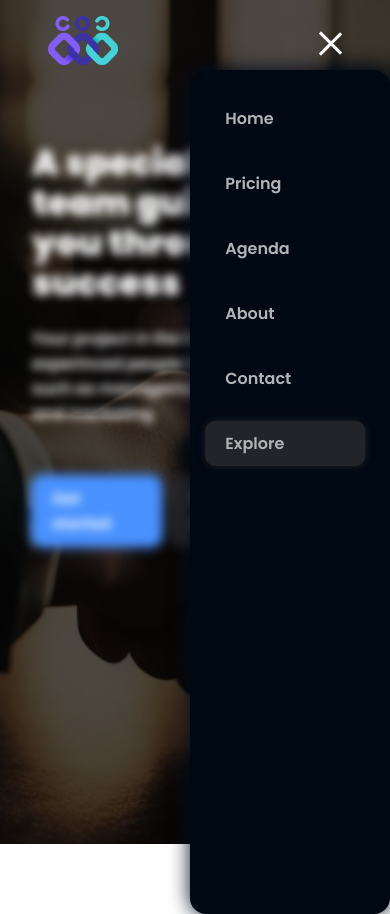
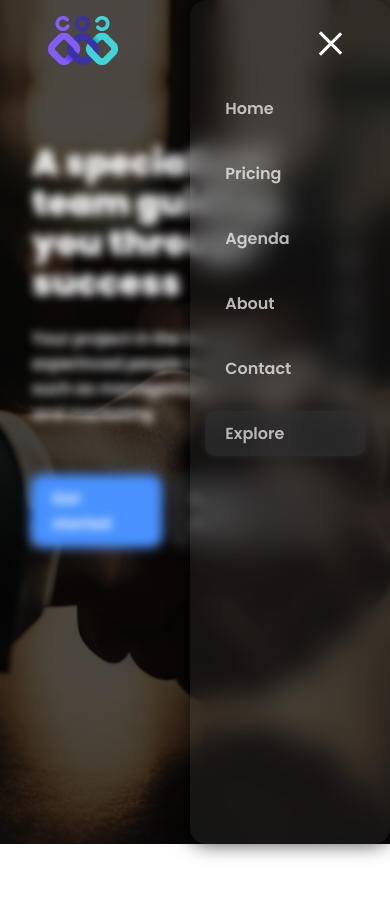
Before and after one commit to hkosaimi/union, a plain HTML site: page index.html in a window 390 px wide. Both pictures are taken after a click on the element 327 px from the left and 43 px from the top of the page. After the commit the page ends 844 px from the top, so only its background shows below. Drawn offline with Linux system fonts and the light colour scheme.

Commit message:
side menu update

```diff
--- a/index.html
+++ b/index.html
@@ -54,14 +54,12 @@
           <a>Book a demo</a>
         </div>
       </div>
-      <div class="homeFooter">
-        <div>
-          <a href="#" class="fa fa-facebook"></a>
-          <a href="#" class="fa fa-twitter"></a>
-          <a href="#" class="fa fa-google"></a>
-          <a href="#" class="fa fa-linkedin"></a>
-          <a href="#" class="fa fa-youtube"></a>
-        </div>
+      <div class="homeSide">
+        <a href="#" class="fa fa-facebook"></a>
+        <a href="#" class="fa fa-twitter"></a>
+        <a href="#" class="fa fa-google"></a>
+        <a href="#" class="fa fa-linkedin"></a>
+        <a href="#" class="fa fa-youtube"></a>
       </div>
     </div>
     <script src="logic.js"></script>
--- a/style.css
+++ b/style.css
@@ -94,14 +94,7 @@ body {
   height: 500px;
 }
 
-.homeFooter {
-  display: flex;
-  padding: 3rem 3rem;
-  font-size: 10px;
-}
-
-.homeFooter div:nth-child(1) {
-  text-align: center;
+.homeSide {
   display: flex;
   flex-direction: column;
   position: absolute;
@@ -122,6 +115,7 @@ body {
 
 .fa:hover {
   opacity: 1;
+  transform: scale(1.2);
 }
 .mobileNavLinks {
   display: none;
@@ -140,6 +134,7 @@ body {
     flex-direction: column;
     row-gap: 5px;
     cursor: pointer;
+    z-index: 999;
   }
   .ham1,
   .ham2,
@@ -163,14 +158,7 @@ body {
     opacity: 0.7;
     color: #fff;
   }
-  .homeFooter div:nth-child(1) {
-    text-align: center;
-    display: flex;
-    flex-direction: column;
-    position: absolute;
-    right: 15px;
-    top: 200px;
-  }
+
   .home p {
     margin-bottom: 50px;
   }
@@ -182,19 +170,18 @@ body {
     display: block;
     position: absolute;
     right: 0;
-    top: 70px;
+    top: 0;
     z-index: 1;
     width: 200px;
-    height: 100vh;
-    /* From https://css.glass */
-    background: #000814;
-    border-radius: 16px;
-
-    box-shadow: 0 0 20px #010c1e;
-    /* backdrop-filter: blur(11.6px);
-    -webkit-backdrop-filter: blur(11.6px); */
+    height: 100%;
     animation-name: navanimation;
     animation-duration: 2s;
+    /* From https://css.glass */
+    background: linear-gradient(45deg, rgba(112, 111, 111, 0.15), rgba(29, 28, 28, 0.3));
+    border-radius: 16px;
+    box-shadow: 0 0 20px rgba(0, 0, 0, 0.7);
+    backdrop-filter: blur(14.2px);
+    -webkit-backdrop-filter: blur(14.2px);
   }
   .show ul {
     display: flex;
@@ -208,6 +195,9 @@ body {
   }
   .show ul li {
     margin-bottom: 20px;
+  }
+  .show ul li:nth-child(1) {
+    margin-top: 60px;
   }
   .blur {
     filter: blur(5px);
```
